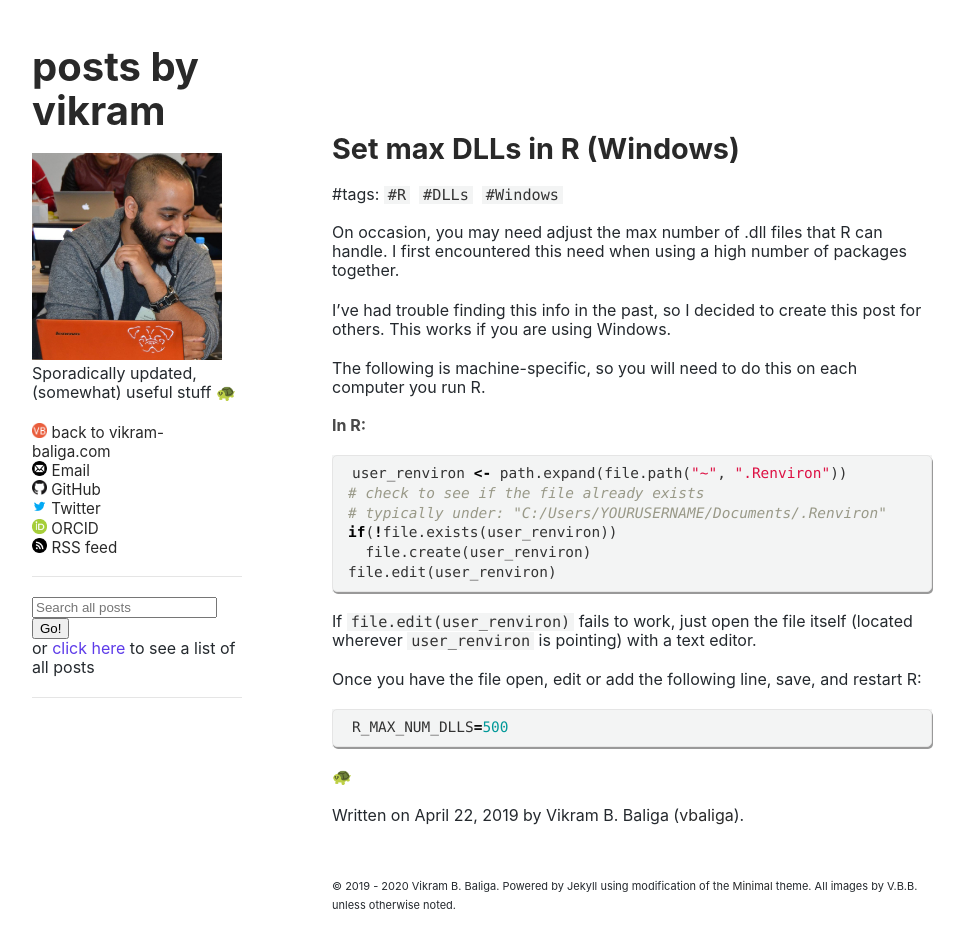
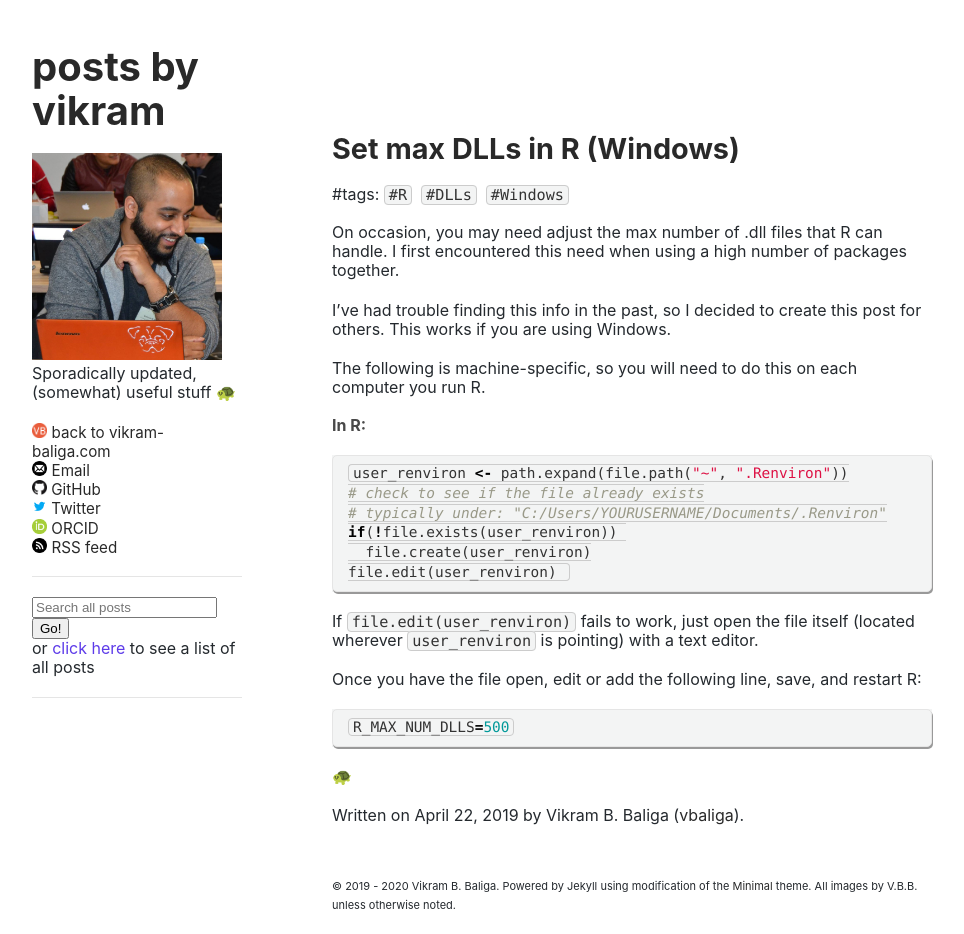
Before and after one commit to vbaliga/vbaliga.github.io, a Jekyll site: the page built from _posts/2019-04-22-setDLLs.md, in a window 1280 px wide and 934 px high. Shown: the whole window, without its empty margins (158-1122 px from the left). Built offline with Jekyll 4.4.1, drawn with Linux system fonts in a browser that asks for light colours; a script that is not in the unit is left out.

Commit message:
try border on code highlighting

```diff
--- a/assets/css/style.css
+++ b/assets/css/style.css
@@ -459,6 +459,8 @@ code, pre {
   font-size: 0.95em;
   color: #333;
   background-color:#F3F4F4;
+  border: 1px solid #ccc;
+  border-radius: 4px;
   padding-left:4px;
   padding-right:4px;
 }
```
